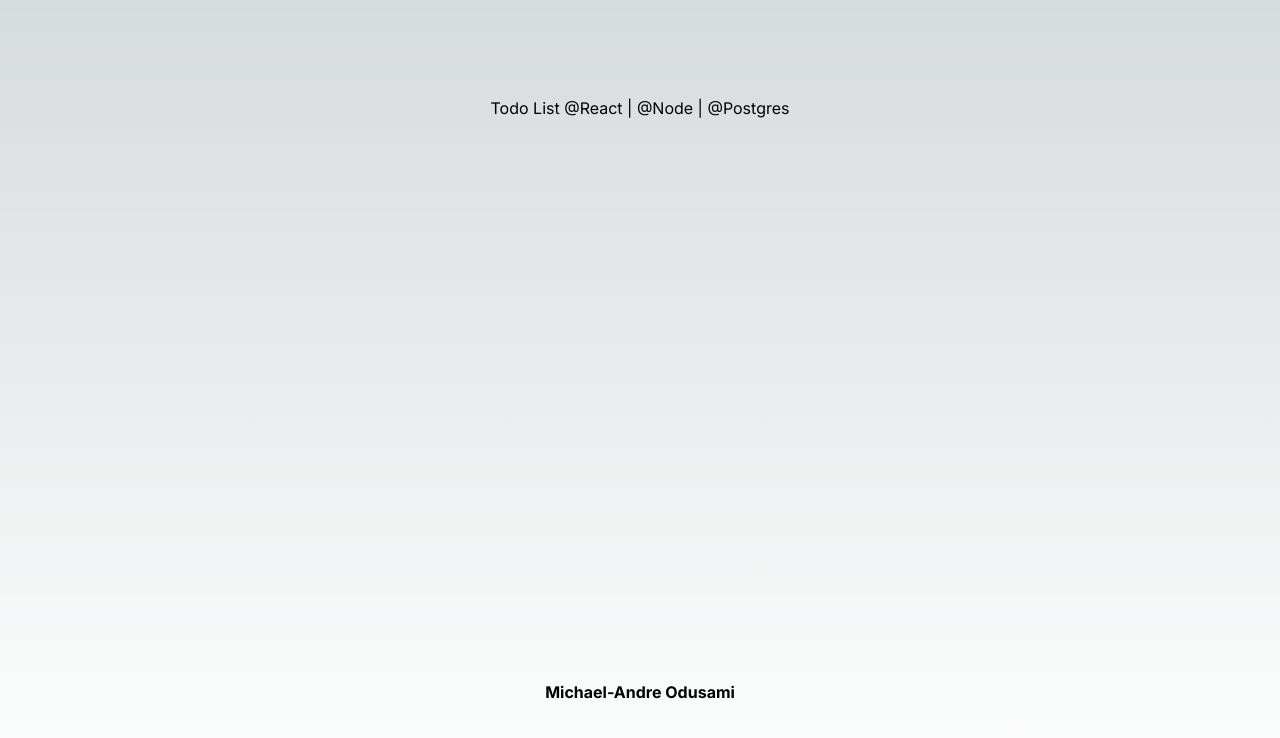
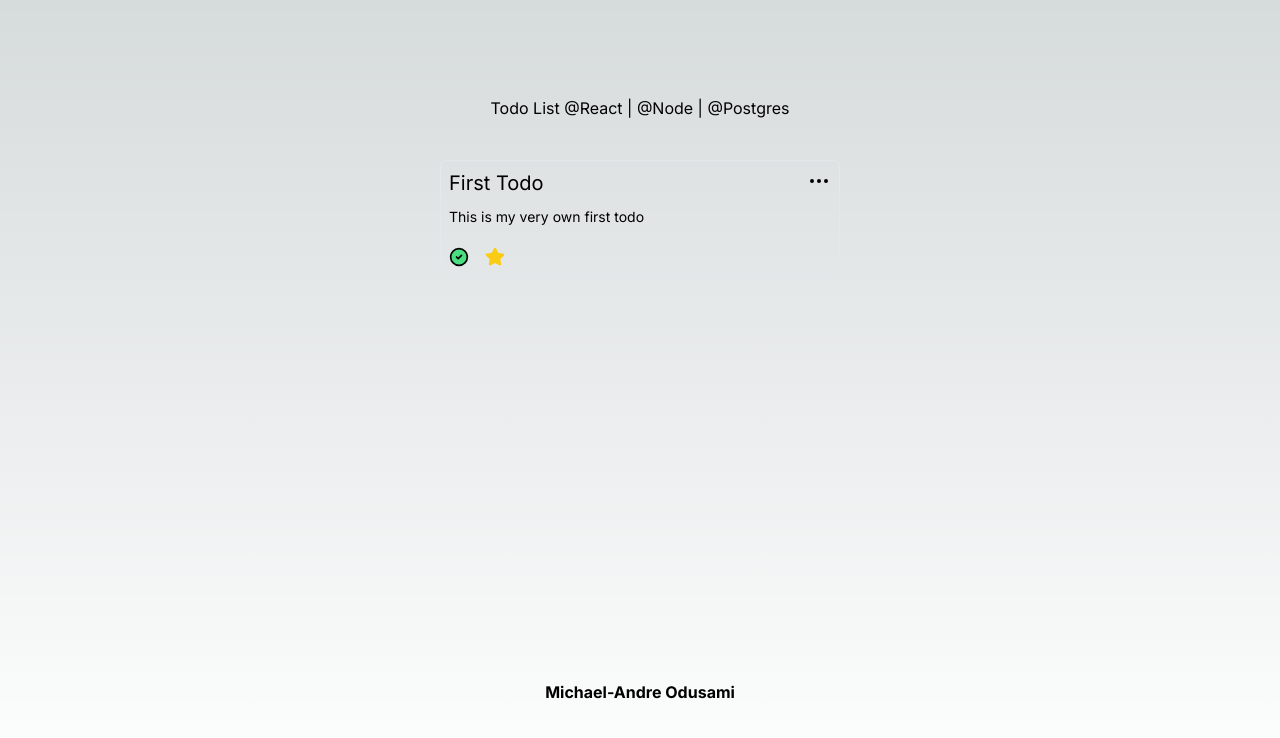
Before and after one commit to modusami/node-todo-list, a Next.js app: page / in a window 1280 px wide. Shown: the top 738 px of the page. Built offline with nearby package versions, Linux system fonts and the light colour scheme.

Commit message:
Update TodoPage.tsx

```diff
--- a/src/components/pages/TodoPage.tsx
+++ b/src/components/pages/TodoPage.tsx
@@ -1,5 +1,19 @@
+import Todo from "../ui/Todo";
+
 const TodoPage = () => {
-	return <section></section>;
+	return (
+		<section className="mt-10 mb-5">
+			<div>
+				<Todo
+					id={0}
+					title={"First Todo"}
+					notes={"This is my very own first todo"}
+					isCompleted={true}
+					isFavorite={true}
+				/>
+			</div>
+		</section>
+	);
 };
 
 export default TodoPage;
```
